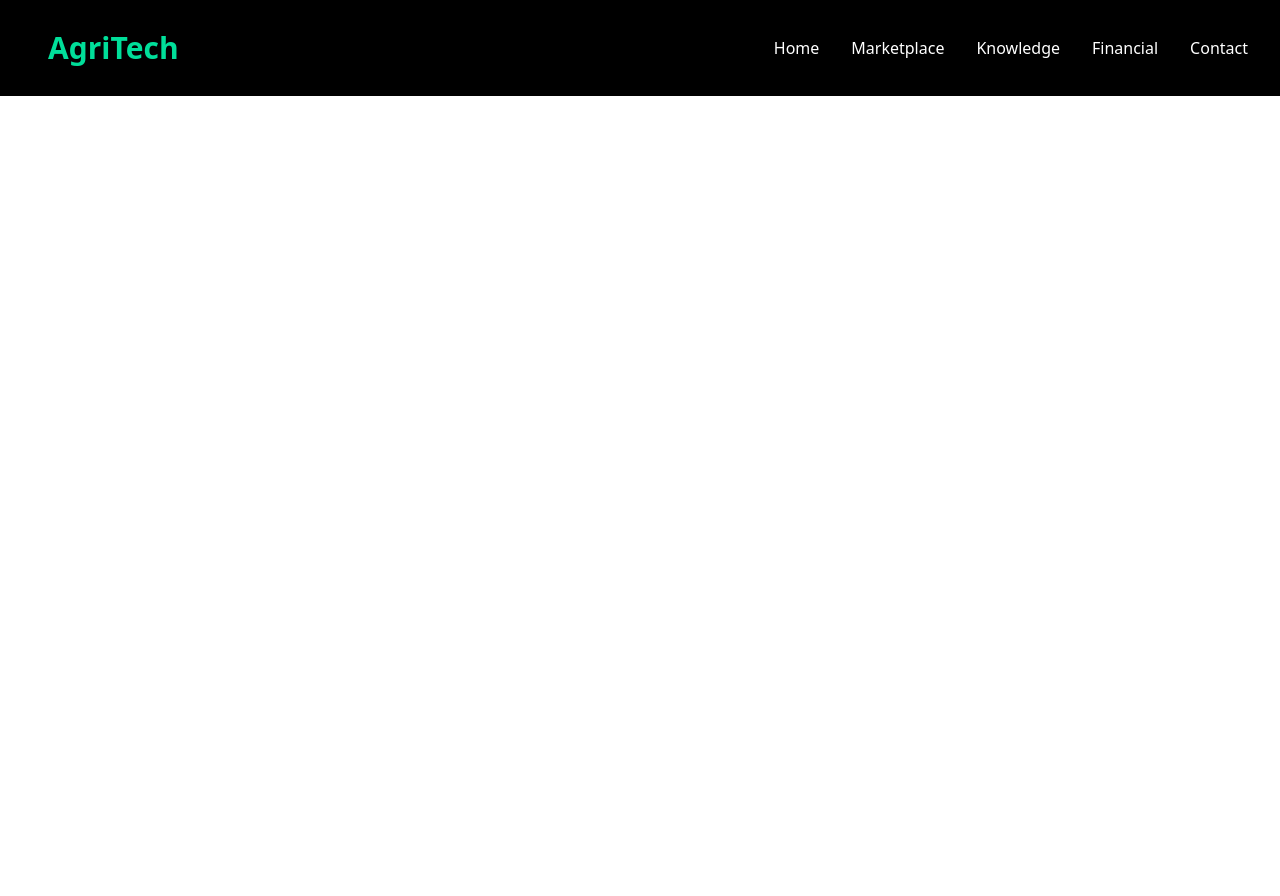
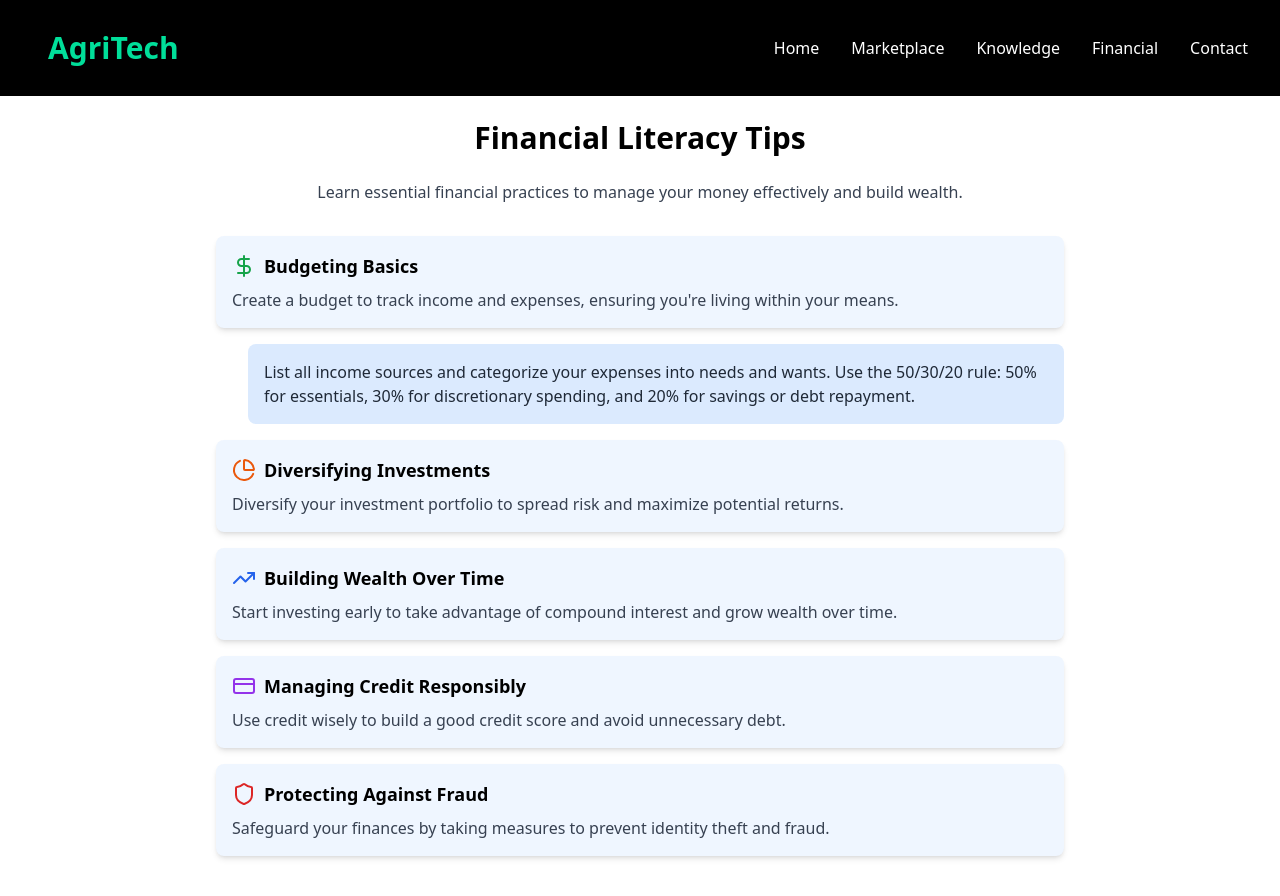
Before and after one commit to Potterpurpp/potteraomfree, a React (Vite) app in the folder my-react-app/: page /financial in a window 1280 px wide. Before the commit the page ends 800 px from the top, so only its background shows below. Built offline with nearby package versions, Linux system fonts and the light colour scheme.

Commit message:
add port and financeial

```diff
--- a/my-react-app/src/App.tsx
+++ b/my-react-app/src/App.tsx
@@ -5,7 +5,9 @@ import StyledNavbar from "./components/Navbar";
 import ContactPage from "./pages/contact";
 import KnowledgePage from "./pages/KnowlegdePage";
 import PotterPort from "./potter/PotterPort";
-import PortAom from "./aom/portaom";
+import PortAom from "./aom/PortAom";
+import Financial from "./pages/Financial";
+
 
 
 const App: React.FC = () => {
@@ -18,6 +20,7 @@ const App: React.FC = () => {
         <Route path="/knowledge" element={<KnowledgePage />} />
         <Route path="/potterport" element={<PotterPort />} />
         <Route path="/portaom" element={<PortAom />} />
+        <Route path="/financial" element={<Financial/>} />
       </Routes>
     </Router>
   );
--- a/my-react-app/src/aom/PortAom.tsx
+++ b/my-react-app/src/aom/PortAom.tsx
@@ -1,11 +1,53 @@
-import React from 'react'
+import React from "react";
 
 const PortAom = () => {
+  return (
+    <div className="max-w-4xl mx-auto p-6">
+      {/* Header Section */}
+      <header className="text-center mb-8">
+        <h1 className="text-4xl font-bold mb-2">Natchayaphorn Janthima (Aom)</h1>
+        <p className="text-xl text-gray-600">System Analysis</p>
+        <p className="text-md text-gray-500">Phone: 096-720-9631 | Email: Aom.work4@gmail.com</p>
+      </header>
 
-  return (
-    <div>portaom</div>
+      {/* Overview Section */}
+      <section className="mb-8">
+        <h2 className="text-2xl font-semibold mb-4">Overview</h2>
+        <p className="text-gray-700">
+          I am a System Analyst with expertise in analyzing and designing systems to optimize efficiency. My experience spans across different domains, from frontend development to backend systems, ensuring smooth integration of solutions.
+        </p>
+      </section>
 
-  )
-}
+      {/* Projects Section */}
+      <section className="mb-8">
+        <h2 className="text-2xl font-semibold mb-4">Projects</h2>
+        <ul className="list-disc list-inside text-gray-700">
+          <li><strong>Frontend:</strong> ThaiLife Insurance</li>
+          <li><strong>Backend:</strong> xplORe</li>
+          <li><strong>System Analysis:</strong> YES-Yamaha</li>
+        </ul>
+      </section>
 
-export default PortAom
+      {/* Skills Section */}
+      <section className="mb-8">
+        <h2 className="text-2xl font-semibold mb-4">Skills</h2>
+        <ul className="list-disc list-inside text-gray-700">
+          <li><strong>Programming Languages:</strong> SQL</li>
+          <li><strong>Frameworks/Libraries:</strong> React</li>
+          <li><strong>Tools:</strong> Git, Docker, AWS</li>
+          <li><strong>Other:</strong> Agile Methodology, UX/UI Design</li>
+        </ul>
+      </section>
+
+      {/* Education Section */}
+      <section className="mb-8">
+        <h2 className="text-2xl font-semibold mb-4">Education</h2>
+        <p className="text-gray-700">
+          <strong>Digital Industry Integration (DII)</strong> - CAMT College of Arts, Media and Technology, Chiang Mai University
+        </p>
+      </section>
+    </div>
+  );
+};
+
+export default PortAom;
--- /dev/null
+++ b/my-react-app/src/pages/Financial.tsx
@@ -0,0 +1,91 @@
+import React, { useState } from "react";
+import { DollarSign, PieChart, TrendingUp, CreditCard, Shield } from "lucide-react";
+
+const FinancialTip: React.FC<{
+  icon: React.ReactNode;
+  title: string;
+  description: string;
+}> = ({ icon, title, description }) => (
+  <div className="bg-blue-50 p-4 rounded-lg shadow-md mb-4">
+    <div className="flex items-center mb-2">
+      {icon}
+      <h3 className="text-lg font-semibold ml-2">{title}</h3>
+    </div>
+    <p className="text-gray-700">{description}</p>
+  </div>
+);
+
+const Financial = () => {
+  const [expandedTip, setExpandedTip] = useState<number>(0);
+
+  const tips = [
+    {
+      icon: <DollarSign className="text-green-600" />,
+      title: "Budgeting Basics",
+      description:
+        "Create a budget to track income and expenses, ensuring you're living within your means.",
+      details:
+        "List all income sources and categorize your expenses into needs and wants. Use the 50/30/20 rule: 50% for essentials, 30% for discretionary spending, and 20% for savings or debt repayment.",
+    },
+    {
+      icon: <PieChart className="text-orange-600" />,
+      title: "Diversifying Investments",
+      description:
+        "Diversify your investment portfolio to spread risk and maximize potential returns.",
+      details:
+        "Invest in a mix of asset classes like stocks, bonds, real estate, and commodities. This reduces the impact of poor performance in any one area. Consider index funds for broad exposure.",
+    },
+    {
+      icon: <TrendingUp className="text-blue-600" />,
+      title: "Building Wealth Over Time",
+      description:
+        "Start investing early to take advantage of compound interest and grow wealth over time.",
+      details:
+        "The earlier you start investing, the more time your money has to grow. Even small, regular contributions can accumulate significantly due to compound interest. Automate your investments to stay consistent.",
+    },
+    {
+      icon: <CreditCard className="text-purple-600" />,
+      title: "Managing Credit Responsibly",
+      description:
+        "Use credit wisely to build a good credit score and avoid unnecessary debt.",
+      details:
+        "Pay off your balance in full each month to avoid interest charges. Keep your credit utilization ratio low (under 30%). Regularly check your credit report for errors and dispute inaccuracies.",
+    },
+    {
+      icon: <Shield className="text-red-600" />,
+      title: "Protecting Against Fraud",
+      description:
+        "Safeguard your finances by taking measures to prevent identity theft and fraud.",
+      details:
+        "Use strong, unique passwords for online banking. Monitor your accounts regularly for suspicious activity. Enable two-factor authentication and avoid sharing sensitive information over unsecured channels.",
+    },
+  ];
+
+  return (
+    <div className="max-w-4xl mx-auto p-6">
+      <h1 className="text-3xl font-bold text-center mb-6">
+        Financial Literacy Tips
+      </h1>
+      <p className="text-gray-700 mb-8 text-center">
+        Learn essential financial practices to manage your money effectively and build wealth.
+      </p>
+
+      {tips.map((tip, index) => (
+        <div
+          key={index}
+          onClick={() => setExpandedTip(expandedTip === index ? -1 : index)}
+          className="cursor-pointer"
+        >
+          <FinancialTip {...tip} />
+          {expandedTip === index && (
+            <div className="bg-blue-100 p-4 rounded-lg mb-4 ml-8">
+              <p className="text-gray-800">{tip.details}</p>
+            </div>
+          )}
+        </div>
+      ))}
+    </div>
+  );
+};
+
+export default Financial;
--- a/my-react-app/src/pages/contact.tsx
+++ b/my-react-app/src/pages/contact.tsx
@@ -57,9 +57,12 @@ const ContactPage: React.FC = () => {
                   Explore More
                 </Link>
               ) : (
-                <button className="bg-green-500 hover:bg-green-600 text-white font-bold py-2 px-4 rounded">
+                <Link
+                  className="bg-green-500 hover:bg-green-600 text-white font-bold py-2 px-4 rounded"
+                  to={"/portaom"}
+                >
                   Explore More
-                </button>
+                </Link>
               )}
             </div>
           ))}
```
